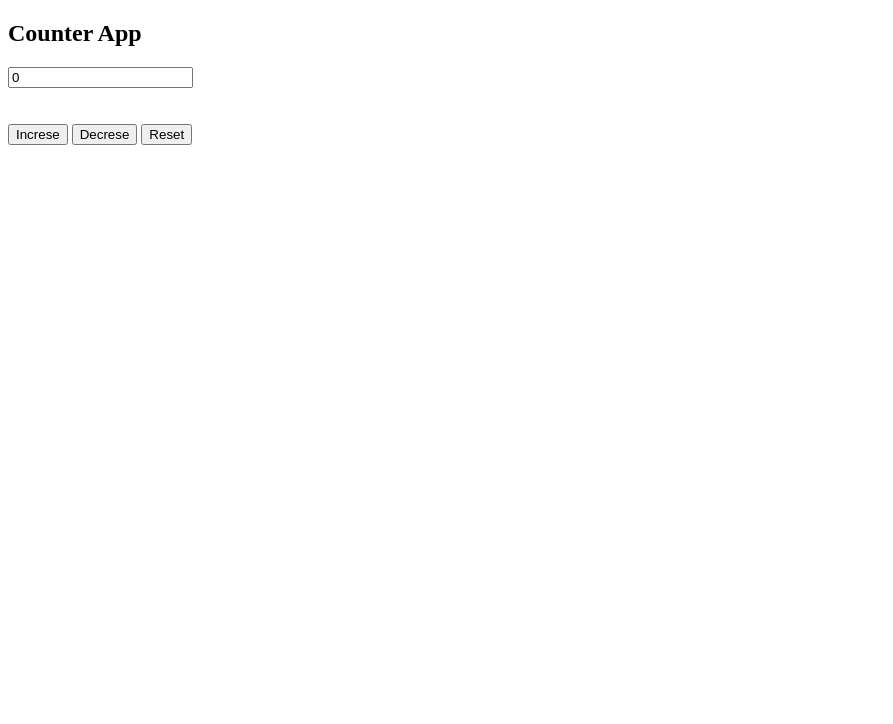
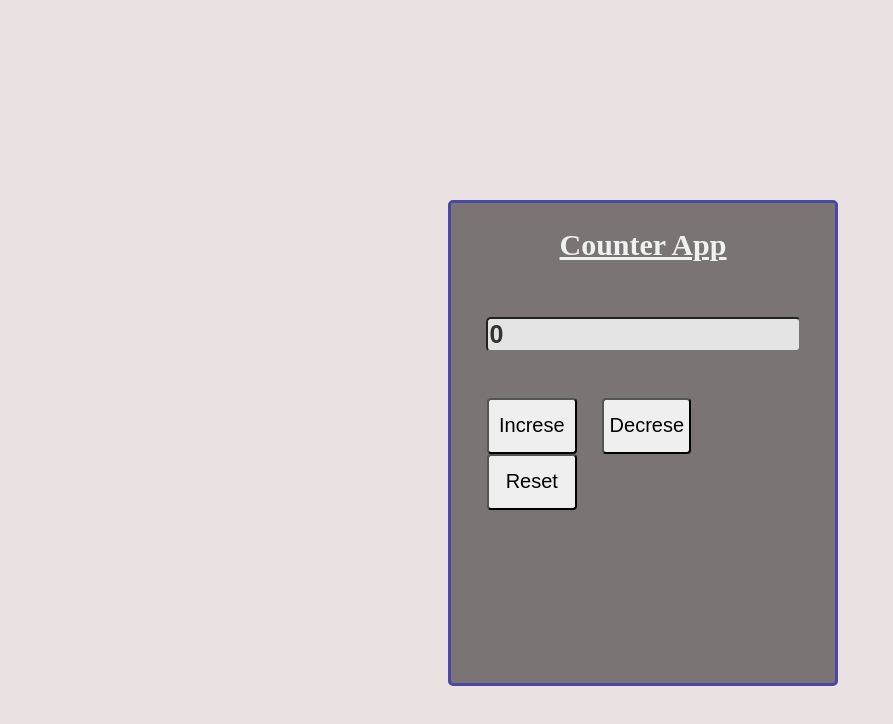
Before and after one commit to JaberKh16/Vanila-JavaScript-Simple-Projects, a plain HTML site: page 1.Simple-Counter/html/index.html in a window 1280 px wide. Shown: the whole page, without its empty margins (0-893 px from the left). Drawn offline with Linux system fonts and the light colour scheme.

Commit message:
Counter-App

```diff
--- a/1.Simple-Counter/css/style.css
+++ b/1.Simple-Counter/css/style.css
@@ -0,0 +1,57 @@
+body{
+    margin: 0px 0px;
+    padding: 0px 0px;
+    background-color: #ebe3e3;
+}
+.container{
+    border: 3px solid #4949a3;
+    border-radius: 5px;
+    width: 30vw;
+    height: 60vh;
+    position: fixed;
+    top: 25%;
+    left: 35%;
+    background-color: #726c6cec;
+}
+
+h2{
+    text-align: center;
+    text-decoration: underline;
+    font-weight: bold;
+    font-size: 30px;
+    color:#f1f1f1;
+}
+
+form > input{
+    border-radius: 5px;
+    font-size:25px;
+    font-weight:bold;
+    font-family: Arial;
+    color: #333333;
+    background-color:#e4e4e4;
+    position: relative;
+    top: 5%;
+    left: 9%;
+    margin-top: 30px;
+    width: 24vw;
+
+}
+
+.button-container{
+    font-size: 20px;
+    margin: 10px 26px;
+}
+
+.btn{
+    border-radius: 4px;
+    height: 7vh;
+    width: 7vw;
+    margin: auto 10px;
+    text-align: center;
+    font-size: 20px;
+}
+
+.btn:hover{
+    color:#ffffff;
+    background-color:#4949a3
+}
--- a/1.Simple-Counter/html/index.html
+++ b/1.Simple-Counter/html/index.html
@@ -15,7 +15,7 @@
         </form>
         <br>
         <br>
-        <div class="button-contain">
+        <div class="button-container">
             <button class="btn increase">Increse</button>
             <button class="btn decrease">Decrese</button>
             <button class="btn reset">Reset</button>
```
